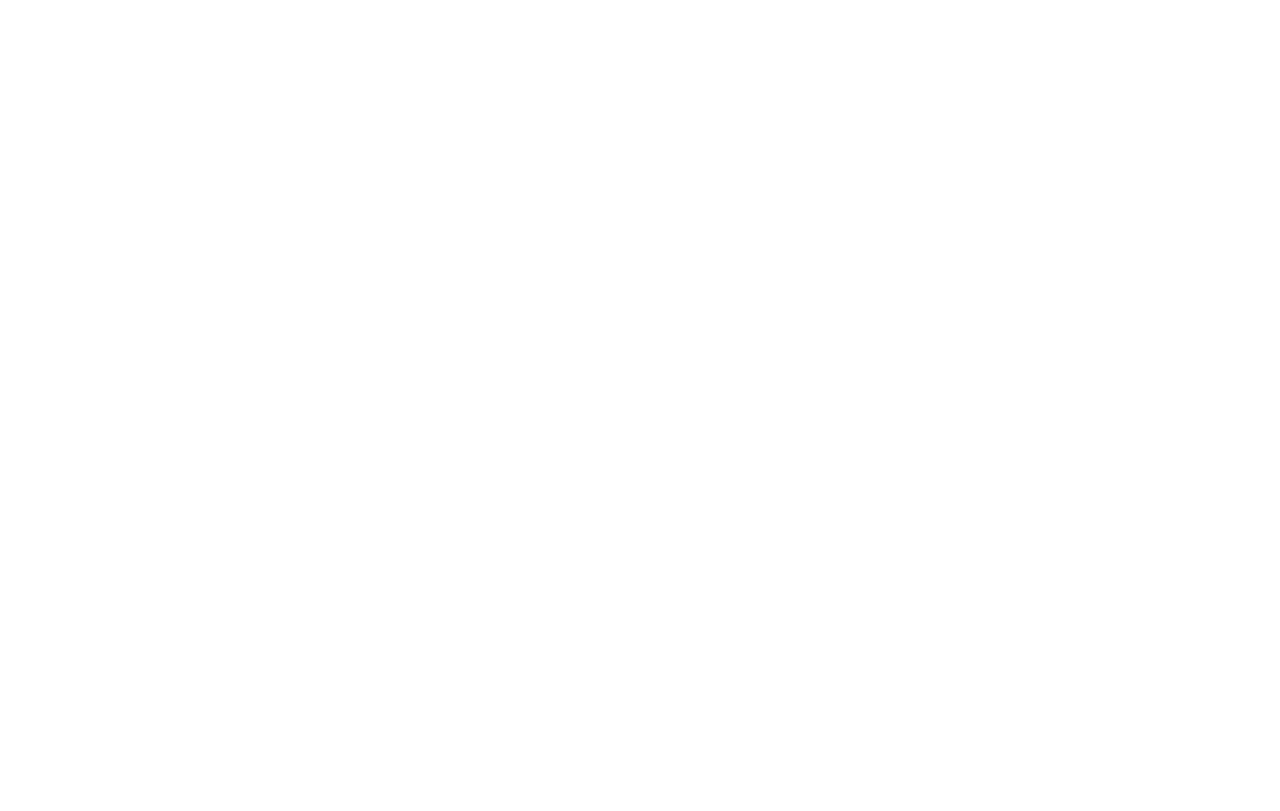
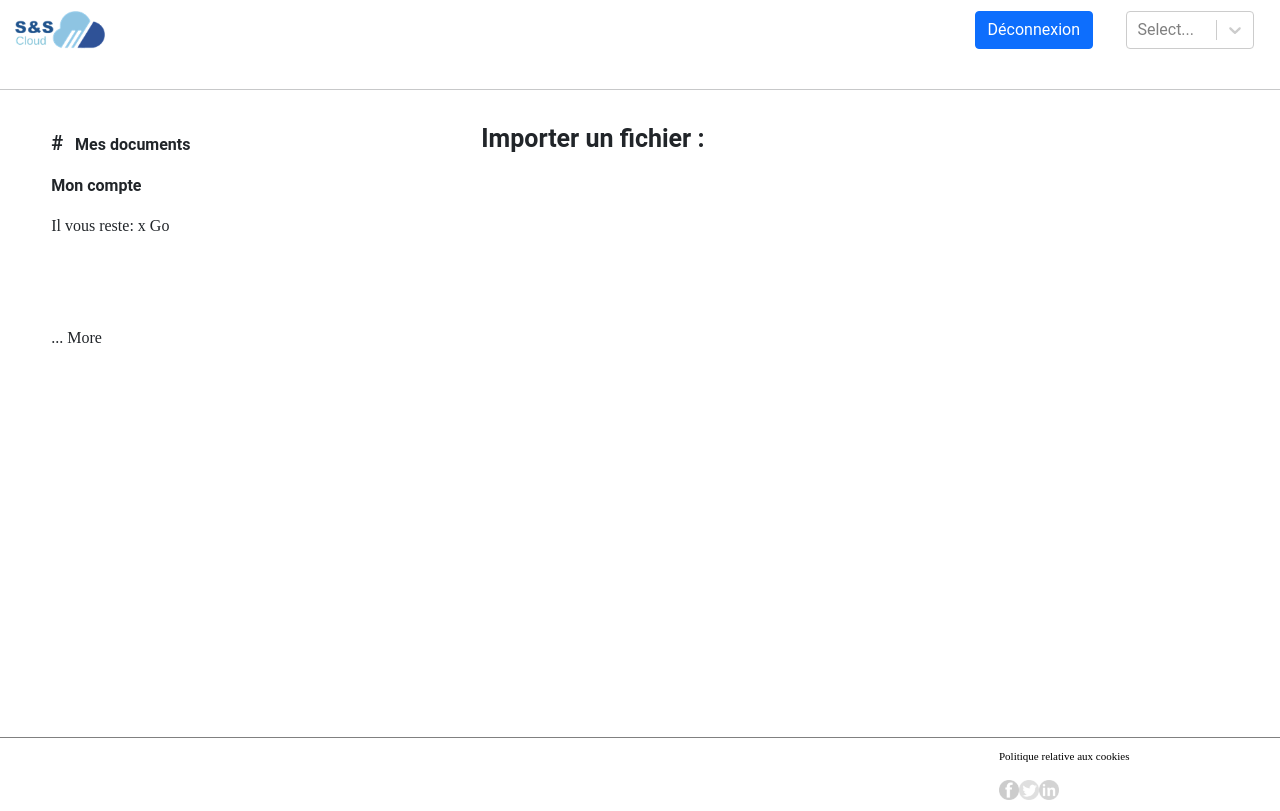
Before and after one commit to yvan-dev/Save-and-secure, a React (Create React App) app in the folder front/cloud/: page /login/stockage in a window 1280 px wide. Built offline with nearby package versions, Linux system fonts and the light colour scheme.

Commit message:
debut de la page principal

```diff
--- a/front/cloud/src/App.js
+++ b/front/cloud/src/App.js
@@ -5,6 +5,7 @@
 import SiteInfo from './components/main';
 import Footer from './components/footer';
 import Connexion from './components/connexion';
+import Stockage from './components/Stockage';
 import './css/main.css';
 import {
   BrowserRouter as Router,
@@ -27,11 +28,14 @@
   return (
     <Router>
       <Switch>
-      <Route exact path="/">
+        <Route exact path="/">
           <Home />
         </Route>
         <Route exact path="/login">
           <Connexion />
+        </Route>
+        <Route exact path="/login/stockage">
+          <Stockage />
         </Route>
       </Switch>
     </Router>
--- /dev/null
+++ b/front/cloud/src/components/Stockage.js
@@ -0,0 +1,63 @@
+import React from 'react';
+import Footer from './footer';
+import Header from './header';
+import img from '../images/image.png';
+import Nav from "react-bootstrap/Nav";
+import Button from "react-bootstrap/Button";
+import { useHistory } from "react-router-dom";
+import { ButtonToolbar } from "react-bootstrap";
+import Select from 'react-select';
+import img1 from '../images/connexion.jpg';
+import Form from 'react-bootstrap/Form'
+
+const options = [
+    { value: 'FR', label: 'Français' },
+    { value: 'ENG', label: 'Englais' },
+  ]
+
+function Stockage(){
+    const history = useHistory();
+    return(
+        <div>
+            <header style={{marginTop:11}}>
+                <div>
+                    <span style={{ margin: 15 }}>
+                        <img src={img} alt="logos" width="7%" height="7%"></img>
+                    <span style={{ marginLeft: 870 }}>
+                        <Button onClick={() => history.push("/login")}>Déconnexion</Button>
+                    </span>
+                      <Select
+                        className="select"
+                        options={options}/>
+                    </span>
+                </div>
+            </header>
+            <hr></hr>
+
+            <div className="document">
+                <div>
+                    <p><b><span style={{ fontSize: 20}}>#</span>&nbsp;&nbsp;&nbsp;Mes documents</b></p>
+                </div>
+                <div>
+                    <p><b>Mon compte</b></p>
+                </div>
+                <div>
+                    <p>Il vous reste: x Go</p>
+                </div>
+                <br></br>
+                <br></br>
+                <br></br>
+                <div>
+                    <p>... More</p>
+                </div>
+                <div className="fichier">
+                    <p><b>Importer un fichier :</b></p>
+                </div>
+
+            </div>
+
+            <Footer/>
+        </div>
+)}
+
+export default Stockage;
--- a/front/cloud/src/components/connexion.js
+++ b/front/cloud/src/components/connexion.js
@@ -17,6 +17,7 @@
   ]
 
 function Connexion(){
+    const history = useHistory();
     return(
         <div>
             <header style={{marginTop:11}}>
@@ -52,7 +53,7 @@
                         <span ><b>Mot de passe oublié?</b></span>
                     </div>
                 </div>
-                <Button style={{width:250}}><b>Me connecter</b></Button>
+                <Button style={{width:250}} onClick={() => history.push("/login/stockage")}><b>Me connecter</b></Button>
             </div>
             <div className="imgConnect" style={{marginTop:110}}>
                 <img src={img1} alt="logos" width="35%" height="35%"></img>
--- a/front/cloud/src/components/header.js
+++ b/front/cloud/src/components/header.js
@@ -5,7 +5,8 @@
 import { ButtonToolbar } from "react-bootstrap";
 import img from '../images/image.png';
 import img1 from '../images/image.png';
-import Select from 'react-select'
+import Select from 'react-select';
+import Form from 'react-bootstrap/Form';
 
 const options = [
   { value: 'FR', label: 'Français' },
--- a/front/cloud/src/css/main.css
+++ b/front/cloud/src/css/main.css
@@ -112,3 +112,14 @@
     margin-left: 47%;
     margin-top: -16%;
 }
+
+.document{
+    margin-left: 4%;
+    margin-top: 3%;
+}
+
+.fichier{
+    font-size: 25px;
+    margin-top: -20%;
+    margin-left: 35%;
+}
```
